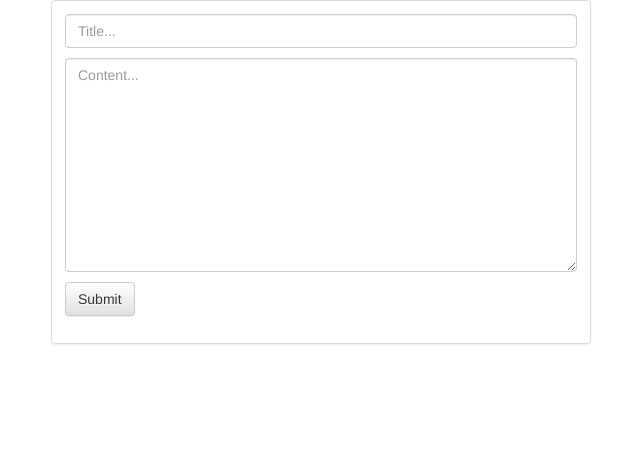
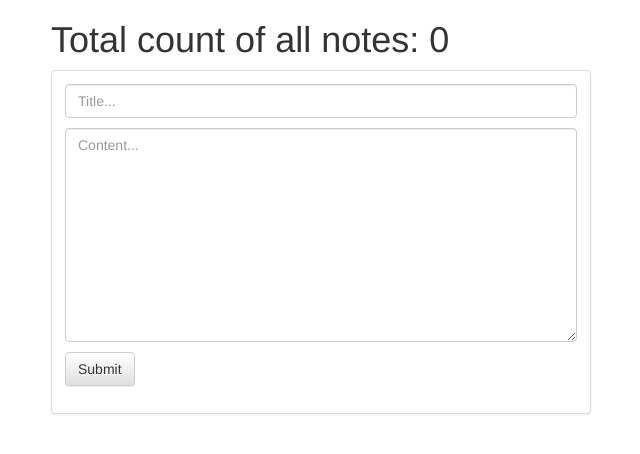
Before and after one commit to true7/oleg_diatlenko_test_pj, a Django app: page / in a window 1280 px wide. Shown: the top 454 px of the page, without its empty margins (319-959 px from the left). Run offline with Django 3.2, Linux system fonts and the light colour scheme; data that the repository does not hold is empty; parts of the project's set-up code (start-up, migrations or seed data) failed here and were passed over; some libraries are stand-ins or nearby versions.

Commit message:
Ticket 5 done

```diff
--- /dev/null
+++ b/src/notes/context_processors.py
@@ -0,0 +1,8 @@
+from .models import Note
+
+def total_count(request):
+    total = Note.objects.count()
+    return {
+        'total': total,
+        'total_label': 'Total count of all notes: ',
+    }
--- a/src/notes/fixtures/initial_data.json
+++ b/src/notes/fixtures/initial_data.json
@@ -1 +1 @@
-[{"model": "notes.note", "pk": 1, "fields": {"title": "First note", "content": "Content of the first note", "user": 1, "timestamp": "2017-03-02T15:50:37.943Z"}}, {"model": "notes.note", "pk": 2, "fields": {"title": "Second note", "content": "Content of the second note", "user": 1, "timestamp": "2017-03-02T15:50:55.061Z"}}, {"model": "notes.note", "pk": 3, "fields": {"title": "Third note", "content": "Content ofthe third note", "user": 1, "timestamp": "2017-03-02T15:51:08.498Z"}}]
+[{"model": "notes.note", "pk": 1, "fields": {"title": "FIRST NOTE", "content": "Content of the first note", "user": 1, "timestamp": "2017-03-02T15:50:37.943Z"}}, {"model": "notes.note", "pk": 2, "fields": {"title": "SECOND NOTE", "content": "Content of the second note", "user": 1, "timestamp": "2017-03-02T15:50:55.061Z"}}, {"model": "notes.note", "pk": 3, "fields": {"title": "THIRD NOTE", "content": "Content ofthe third note", "user": 1, "timestamp": "2017-03-02T15:51:08.498Z"}}]
--- a/src/templates/base.html
+++ b/src/templates/base.html
@@ -23,7 +23,10 @@
 <body>
 
     <div class='container margin-form'>
-
+<div class='col-sm-6 col-sm-offset-3'>
+<h1>{{total_label}}{{total}}</h1>
+</div>
+<br>
 <div class='col-sm-6 col-sm-offset-3'>
 <div class="thumbnail">
 <div class="caption post-detail-item">
--- a/src/trellotask/settings.py
+++ b/src/trellotask/settings.py
@@ -66,6 +66,7 @@ TEMPLATES = [
                 'django.template.context_processors.request',
                 'django.contrib.auth.context_processors.auth',
                 'django.contrib.messages.context_processors.messages',
+                'notes.context_processors.total_count',
             ],
         },
     },
```
Also changed, not shown: src/notes/migrations/0001_initial.py, src/notes/migrations/0002_auto_20170302_2214.py (deleted).
